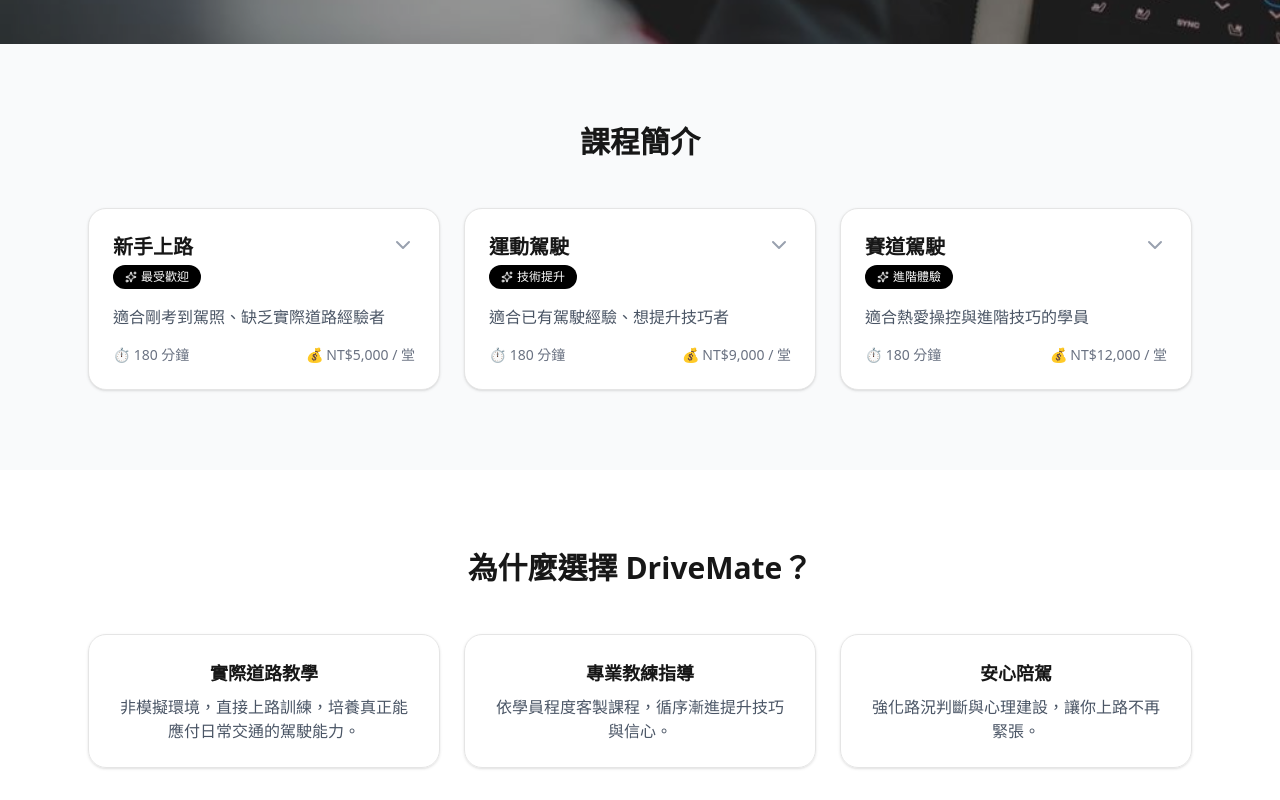
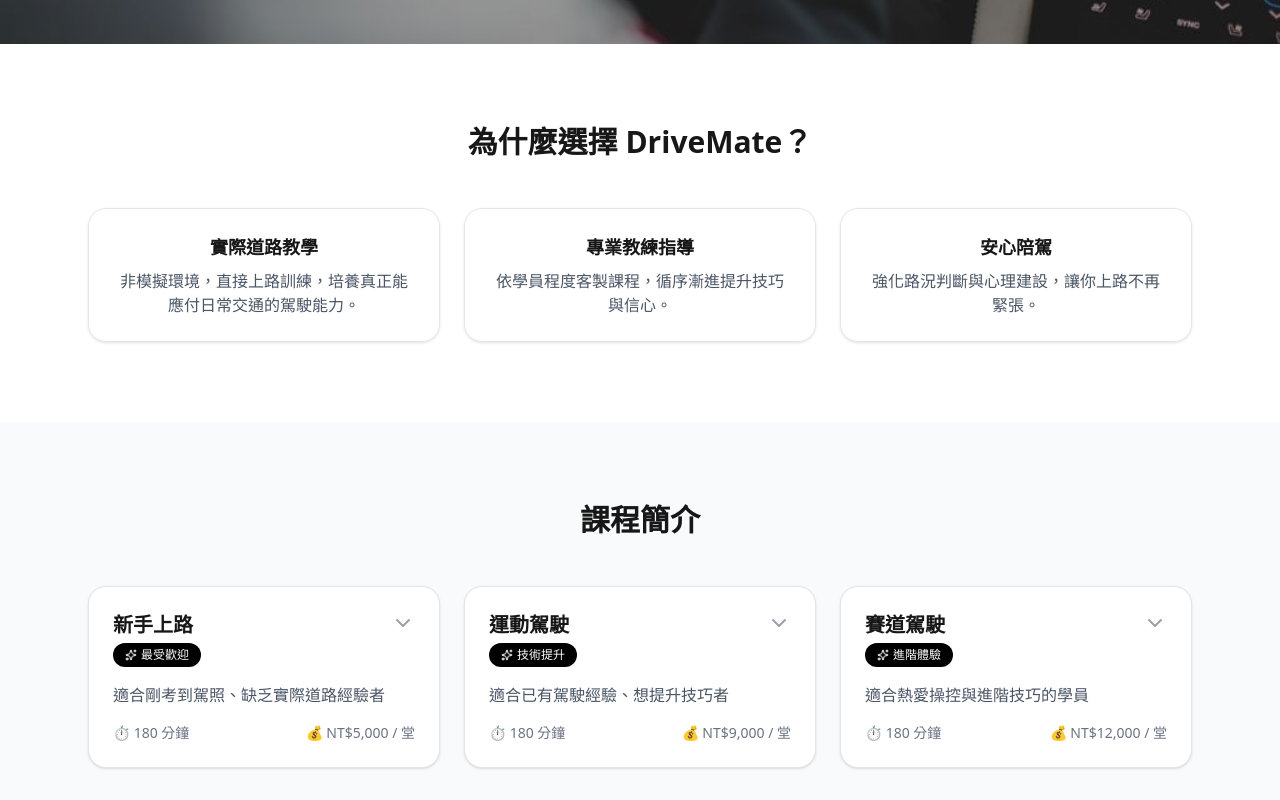
Before and after one commit to laurelke/drivemate-web, a Next.js app: page / in a window 1280 px wide. Shown: the part 580-1380 px from the top of the page. Built offline with nearby package versions, Linux system fonts and the light colour scheme.

Commit message:
add course introduction cards

```diff
--- a/app/page.tsx
+++ b/app/page.tsx
@@ -55,15 +55,56 @@
         />
         <div className="absolute inset-0 bg-black/40 flex items-center justify-center">
           <div className="text-white max-w-2xl text-center">
-            <h1 className="text-4xl md:text-5xl font-bold mb-4">DriveMate 道路駕駛課程</h1>
-            <p className="text-lg mb-6">從新手到進階操駕，陪你安全、自信地上路</p>
+            <h1 className="text-4xl md:text-5xl font-bold mb-4">
+              DriveMate 道路駕駛課程
+            </h1>
+            <p className="text-lg mb-6">
+              從新手到進階操駕，陪你安全、自信地上路
+            </p>
             <a
               href={LINE_LINK}
               target="_blank"
-              className="inline-block rounded-full bg-black px-8 py-3 text-white"
+              className="inline-block rounded-full bg-black px-8 py-3 text-white
+                         transition-all duration-300
+                         hover:scale-105 hover:shadow-[0_0_20px_rgba(0,0,0,0.4)]
+                         animate-pulse hover:animate-none"
             >
               立即預約
             </a>
+          </div>
+        </div>
+      </section>
+
+      {/* Why DriveMate */}
+      <section className="bg-white py-20">
+        <div className="mx-auto max-w-6xl px-6">
+          <h2 className="mb-12 text-center text-3xl font-bold">
+            為什麼選擇 DriveMate？
+          </h2>
+
+          <div className="grid gap-6 md:grid-cols-3">
+            {[
+              {
+                title: '實際道路教學',
+                desc: '非模擬環境，直接上路訓練，培養真正能應付日常交通的駕駛能力。',
+              },
+              {
+                title: '專業教練指導',
+                desc: '依學員程度客製課程，循序漸進提升技巧與信心。',
+              },
+              {
+                title: '安心陪駕',
+                desc: '強化路況判斷與心理建設，讓你上路不再緊張。',
+              },
+            ].map((item) => (
+              <div
+                key={item.title}
+                className="rounded-2xl border p-6 text-center shadow-sm transition hover:shadow-md"
+              >
+                <h3 className="mb-2 text-lg font-semibold">{item.title}</h3>
+                <p className="text-gray-600">{item.desc}</p>
+              </div>
+            ))}
           </div>
         </div>
       </section>
@@ -73,19 +114,25 @@
         <div className="mx-auto max-w-6xl px-6">
           <h2 className="mb-12 text-center text-3xl font-bold">課程簡介</h2>
 
-          <div className="grid gap-6 md:grid-cols-3">
+          {/* Mobile horizontal scroll */}
+          <div className="flex gap-6 overflow-x-auto pb-4 md:grid md:grid-cols-3 md:overflow-visible">
             {courses.map((course) => {
               const isOpen = open === course.key
 
               return (
                 <div
                   key={course.key}
-                  onClick={() => setOpen(isOpen ? null : course.key)}
-                  className="group cursor-pointer rounded-2xl border bg-white p-6 shadow-sm transition-all duration-300 hover:shadow-lg"
+                  className="min-w-[280px] md:min-w-0 rounded-2xl border bg-white p-6 shadow-sm transition hover:shadow-lg"
                 >
-                  <div className="flex items-start justify-between">
+                  {/* Clickable Header ONLY */}
+                  <div
+                    onClick={() => setOpen(isOpen ? null : course.key)}
+                    className="flex cursor-pointer items-start justify-between"
+                  >
                     <div>
-                      <h3 className="mb-1 text-xl font-semibold">{course.title}</h3>
+                      <h3 className="mb-1 text-xl font-semibold">
+                        {course.title}
+                      </h3>
                       <span className="inline-flex items-center gap-1 rounded-full bg-black px-3 py-1 text-xs text-white">
                         <Sparkles className="h-3 w-3" />
                         {course.badge}
@@ -110,7 +157,9 @@
                       isOpen ? 'max-h-40 mt-4' : 'max-h-0'
                     }`}
                   >
-                    <div className="border-t pt-4 text-gray-700">{course.detail}</div>
+                    <div className="border-t pt-4 text-gray-700">
+                      {course.detail}
+                    </div>
                   </div>
                 </div>
               )
@@ -119,44 +168,19 @@
         </div>
       </section>
 
-      {/* Why DriveMate */}
-      <section className="bg-white py-20">
-        <div className="mx-auto max-w-6xl px-6">
-          <h2 className="mb-12 text-center text-3xl font-bold">為什麼選擇 DriveMate？</h2>
-
-          <div className="grid gap-6 md:grid-cols-3">
-            <div className="rounded-2xl border p-6 text-center shadow-sm">
-              <h3 className="mb-2 text-lg font-semibold">實際道路教學</h3>
-              <p className="text-gray-600">
-                非模擬環境，直接上路訓練，培養真正能應付日常交通的駕駛能力。
-              </p>
-            </div>
-
-            <div className="rounded-2xl border p-6 text-center shadow-sm">
-              <h3 className="mb-2 text-lg font-semibold">專業教練指導</h3>
-              <p className="text-gray-600">
-                依學員程度客製課程，循序漸進提升技巧與信心。
-              </p>
-            </div>
-
-            <div className="rounded-2xl border p-6 text-center shadow-sm">
-              <h3 className="mb-2 text-lg font-semibold">安心陪駕</h3>
-              <p className="text-gray-600">
-                強化路況判斷與心理建設，讓你上路不再緊張。
-              </p>
-            </div>
-          </div>
-        </div>
-      </section>
-
       {/* CTA */}
       <section className="bg-white py-24 text-center">
-        <h2 className="mb-4 text-3xl font-bold">準備好開始你的駕駛旅程了嗎？</h2>
-        <p className="mb-8 text-gray-600">現在就預約課程，讓 DriveMate 陪你安全上路</p>
+        <h2 className="mb-4 text-3xl font-bold">
+          準備好開始你的駕駛旅程了嗎？
+        </h2>
+        <p className="mb-8 text-gray-600">
+          現在就預約課程，讓 DriveMate 陪你安全上路
+        </p>
         <a
           href={LINE_LINK}
           target="_blank"
-          className="inline-block rounded-full bg-black px-10 py-4 text-white"
+          className="inline-block rounded-full bg-black px-10 py-4 text-white
+                     transition-all duration-300 hover:scale-105 hover:shadow-lg"
         >
           立即預約
         </a>
```
